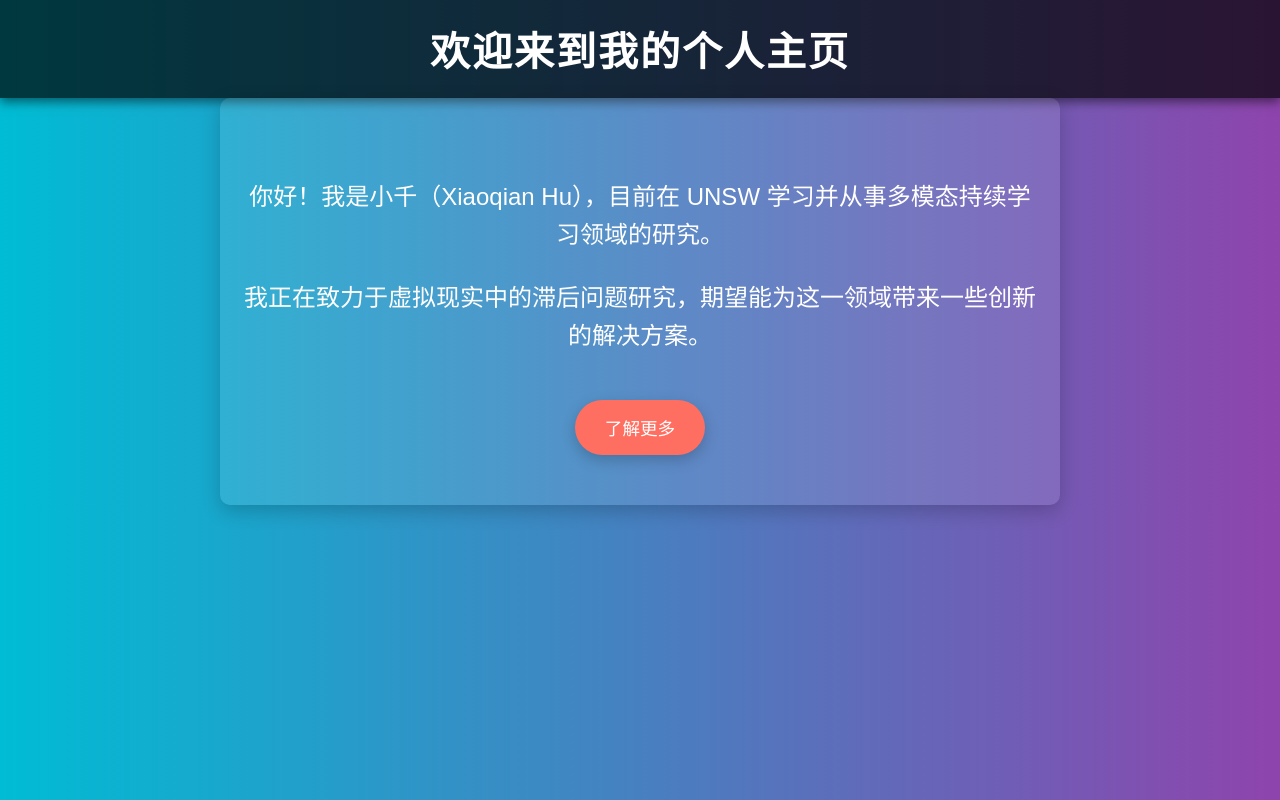
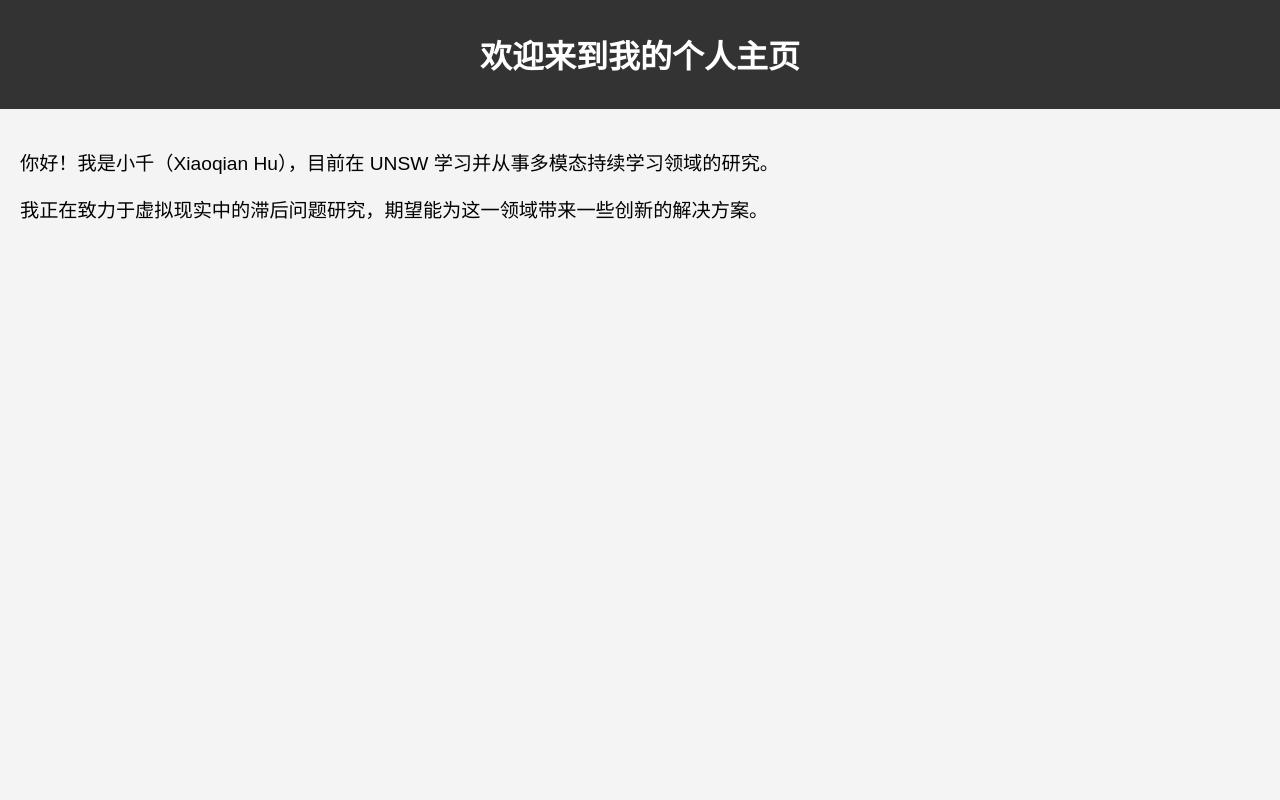
Before and after one commit to XiaoqianHu-1/XiaoqianHu-1.github.io, a plain HTML site: page index.html in a window 1280 px wide. Drawn offline with Linux system fonts and the light colour scheme.

Commit message:
Update index.html

```diff
--- a/index.html
+++ b/index.html
@@ -5,81 +5,23 @@
     <meta name="viewport" content="width=device-width, initial-scale=1.0">
     <title>欢迎来到我的个人主页</title>
     <style>
-        /* 全局样式 */
         body {
-            font-family: 'Arial', sans-serif;
+            font-family: Arial, sans-serif;
+            background-color: #f4f4f4;
             margin: 0;
             padding: 0;
-            background: linear-gradient(to right, #00bcd4, #8e44ad);
-            color: #fff;
         }
-
-        /* 头部样式 */
         header {
-            background-color: rgba(0, 0, 0, 0.7);
-            padding: 20px 0;
+            background-color: #333;
+            color: white;
+            padding: 10px 0;
             text-align: center;
-            box-shadow: 0 4px 10px rgba(0, 0, 0, 0.5);
         }
-        header h1 {
-            font-size: 2.5em;
-            margin: 0;
-            text-transform: uppercase;
-            letter-spacing: 2px;
+        main {
+            padding: 20px;
         }
-
-        /* 主体内容样式 */
-        main {
-            padding: 50px 20px;
-            text-align: center;
-            max-width: 800px;
-            margin: 0 auto;
-            background-color: rgba(255, 255, 255, 0.1);
-            border-radius: 10px;
-            box-shadow: 0 6px 20px rgba(0, 0, 0, 0.2);
-        }
-
-        /* 介绍部分样式 */
         .intro {
-            font-size: 1.5em;
-            line-height: 1.6;
-            margin-top: 30px;
-        }
-
-        /* 让按钮看起来更有吸引力 */
-        .cta-button {
-            display: inline-block;
-            background-color: #ff6f61;
-            color: #fff;
-            font-size: 1.1em;
-            padding: 15px 30px;
-            margin-top: 20px;
-            border-radius: 30px;
-            text-decoration: none;
-            box-shadow: 0 5px 15px rgba(0, 0, 0, 0.2);
-            transition: background-color 0.3s, transform 0.3s;
-        }
-
-        .cta-button:hover {
-            background-color: #e55b50;
-            transform: translateY(-3px);
-        }
-
-        .cta-button:active {
-            transform: translateY(1px);
-        }
-
-        /* 响应式设计 */
-        @media screen and (max-width: 768px) {
-            header h1 {
-                font-size: 2em;
-            }
-            .intro {
-                font-size: 1.2em;
-            }
-            .cta-button {
-                padding: 12px 25px;
-            }
+            font-size: 1.2em;
         }
     </style>
 </head>
@@ -92,7 +34,6 @@
             <p>你好！我是小千（Xiaoqian Hu），目前在 UNSW 学习并从事多模态持续学习领域的研究。</p>
             <p>我正在致力于虚拟现实中的滞后问题研究，期望能为这一领域带来一些创新的解决方案。</p>
         </section>
-        <a href="#" class="cta-button">了解更多</a>
     </main>
 </body>
 </html>
```
